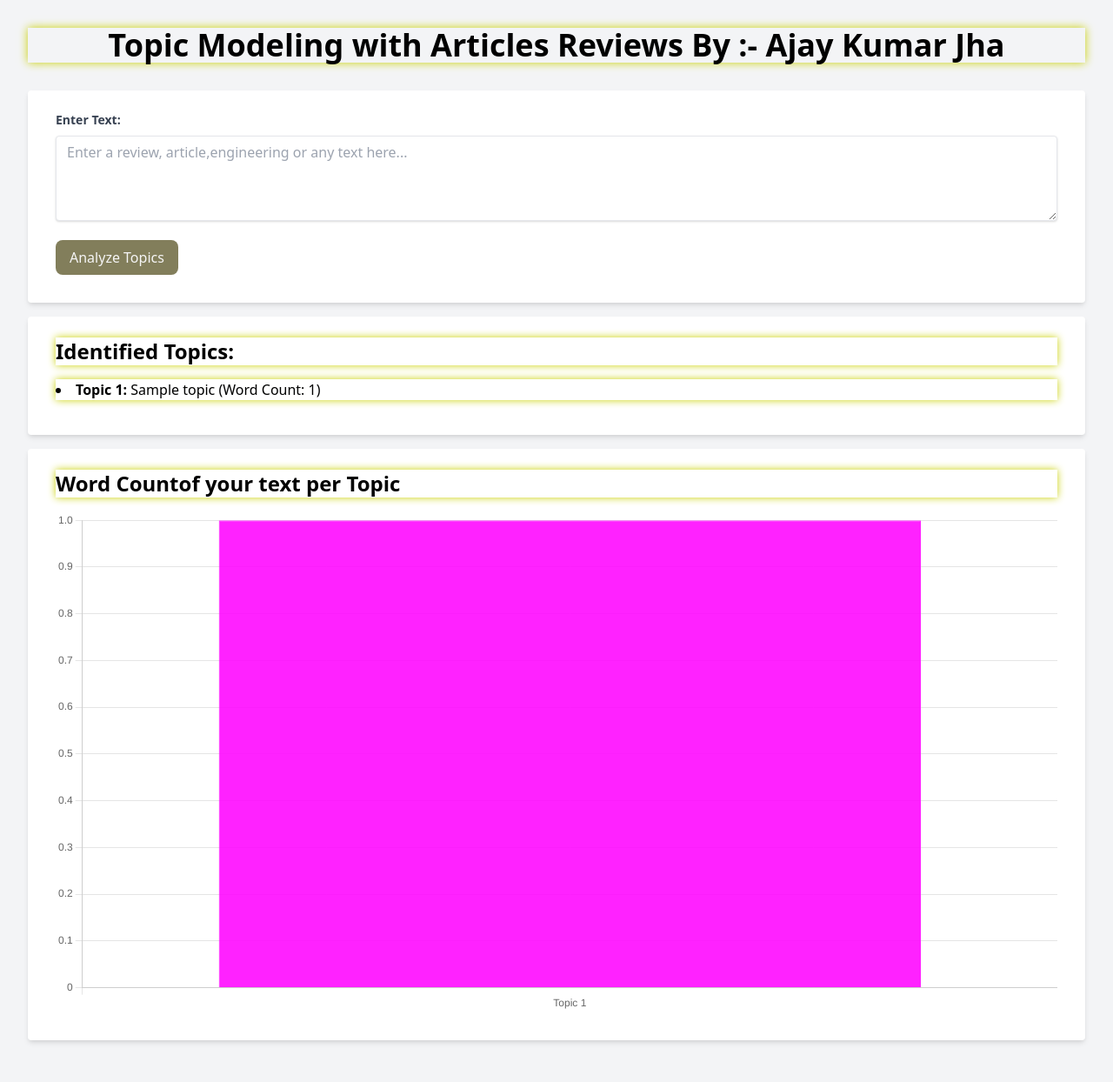
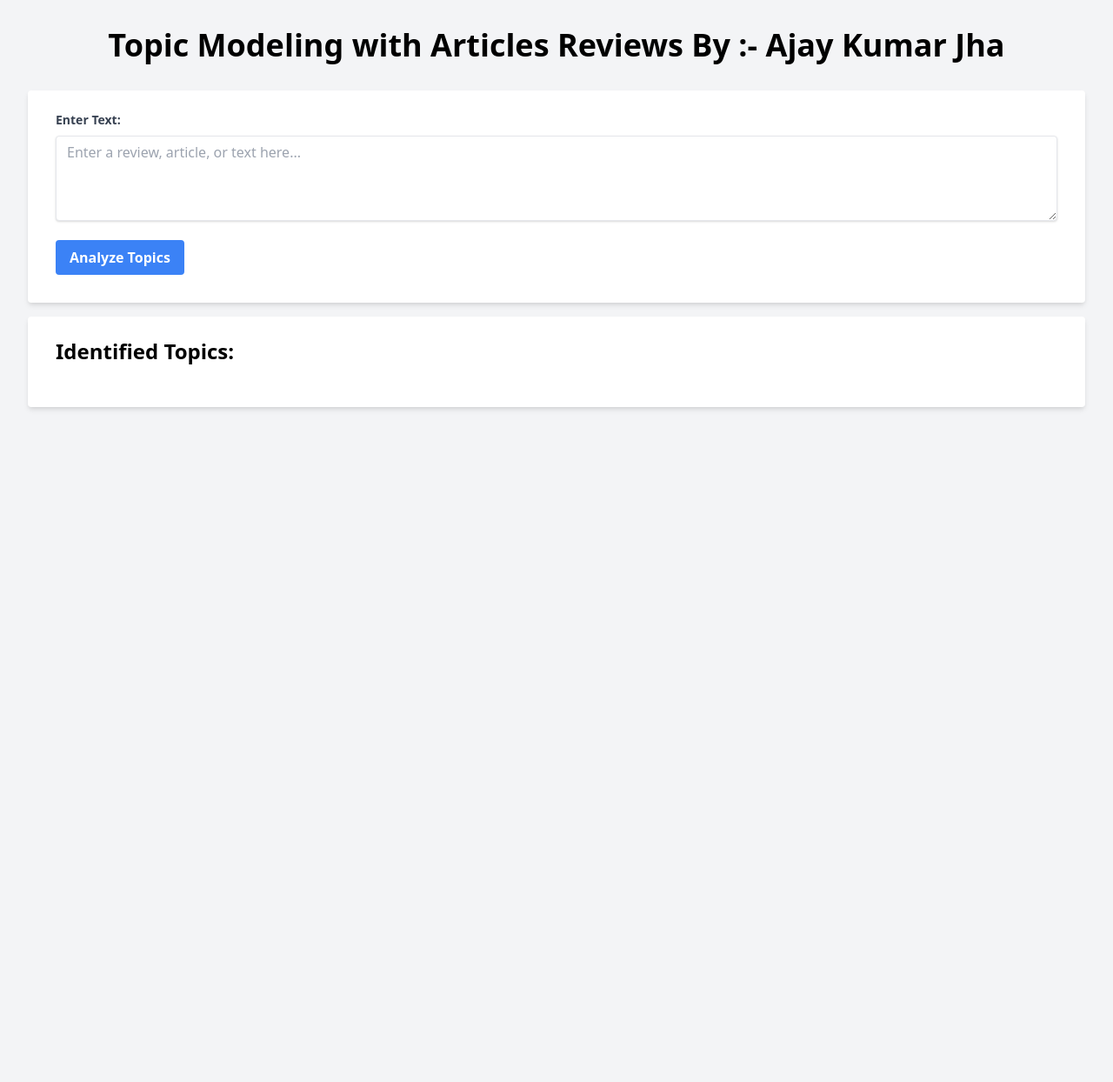
Before and after one commit to Ajaygenuinedoubt/TopicModeling, a Flask app: template template/index.html in a window 1280 px wide. Shown: the whole page at 87% size. After the commit the page ends 471 px from the top, so only its background shows below. Run offline with Flask 3, Linux system fonts and the light colour scheme; the template is opened without the code that fills it: most values are stand-ins (such as "Sample title", 1, 10 or a date in 2020).

Commit message:
Update index.html

```diff
--- a/templates/index.html
+++ b/templates/index.html
@@ -5,101 +5,42 @@
     <meta name="viewport" content="width=device-width, initial-scale=1.0">
     <title>Topic Modeling with Articles Reviews</title>
     <link rel="stylesheet" href="https://cdnjs.cloudflare.com/ajax/libs/tailwindcss/2.2.19/tailwind.min.css" />
-    <script src="https://cdn.jsdelivr.net/npm/chart.js"></script>
-    <style>
-        /* Lighting animation */
-        .glowing-button {
-            background-color: #403a05a7;
-            color: whitesmoke;
-            border-radius: 0.5rem;
-            padding: 0.5rem 1rem;
-            transition: box-shadow 0.3s ease-in-out;
-        }
-        .glowing-button:hover {
-            box-shadow: 0 0 10px rgba(54, 8, 237, 0.7), 0 0 20px rgba(59, 130, 246, 0.7), 0 0 30px rgba(59, 130, 246, 0.7);
-        }
-
-        /* Glowing effect on topics */
-        .glowing-topic {
-            animation: glow 1.5s ease-in-out infinite alternate;
-        }
-        @keyframes glow {
-            from {
-                box-shadow: 0 0 5px #c6f204;
-            }
-            to {
-                box-shadow: 0 0 20px #d39009;
-            }
-        }
-    </style>
 </head>
 <body class="bg-gray-100">
     <div class="container mx-auto p-8">
-        <h1 class="text-4xl font-bold text-center mb-8 glowing-topic">Topic Modeling with Articles Reviews By :- Ajay Kumar Jha</h1>
+        <h1 class="text-4xl font-bold text-center mb-8">Topic Modeling with Articles Reviews By :- Ajay Kumar Jha</h1>
 
         <!-- Input Form -->
         <form method="POST" class="bg-white shadow-md rounded px-8 pt-6 pb-8 mb-4">
             <div class="mb-4">
                 <label class="block text-gray-700 text-sm font-bold mb-2" for="text_input">Enter Text:</label>
-                <textarea id="text_input" name="text_input" rows="4" class="shadow appearance-none border rounded w-full py-2 px-3 text-gray-700 leading-tight focus:outline-none focus:shadow-outline" placeholder="Enter a review, article,engineering or any text here..."></textarea>
+                <textarea id="text_input" name="text_input" rows="4" class="shadow appearance-none border rounded w-full py-2 px-3 text-gray-700 leading-tight focus:outline-none focus:shadow-outline" placeholder="Enter a review, article, or text here..."></textarea>
             </div>
             <div class="flex items-center justify-between">
-                <button class="glowing-button" type="submit">Analyze Topics</button>
+                <button class="bg-blue-500 hover:bg-blue-700 text-white font-bold py-2 px-4 rounded focus:outline-none focus:shadow-outline" type="submit">Analyze Topics</button>
             </div>
         </form>
 
         <!-- Display Topics -->
         {% if topics %}
         <div class="bg-white shadow-md rounded px-8 pt-6 pb-8 mb-4">
-            <h2 class="text-2xl font-bold mb-4 glowing-topic">Identified Topics:</h2>
+            <h2 class="text-2xl font-bold mb-4">Identified Topics:</h2>
             <ul class="list-disc list-inside">
-                {% for topic in topics %}
-                    <li class="mb-2 glowing-topic">
-                        <strong>Topic {{ loop.index }}:</strong> {{ topic | join(", ") }} (Word Count: {{ topic_word_count[loop.index0] }})
+                {% for topic, word_count in zip(topics, word_counts) %}
+                    <li class="mb-2">
+                        <strong>Topic {{ loop.index }}:</strong> {{ topic | join(", ") }}<br>
+                        <strong>Word Count:</strong> {{ word_count }}
                     </li>
                 {% endfor %}
             </ul>
         </div>
+        {% endif %}
 
-        <!-- Word Count Graph -->
-        <div class="bg-white shadow-md rounded px-8 pt-6 pb-8 mb-4">
-            <h2 class="text-2xl font-bold mb-4 glowing-topic">Word Countof your text  per Topic</h2>
-            <canvas id="wordCountChart"></canvas>
+        <!-- Display Error Message -->
+        {% if error %}
+        <div class="bg-red-100 border border-red-400 text-red-700 px-4 py-3 rounded relative" role="alert">
+            <span class="block sm:inline">{{ error }}</span>
         </div>
-
-        <script>
-            // Word count data for the chart
-            var topicLabels = [{% for topic in topics %}'Topic {{ loop.index }}',{% endfor %}];
-            var wordCounts = [{% for count in topic_word_count %}{{ count }},{% endfor %}];
-
-            // Chart.js code for the word count bar chart
-            var ctx = document.getElementById('wordCountChart').getContext('2d');
-            var wordCountChart = new Chart(ctx, {
-                type: 'bar',
-                data: {
-                    labels: topicLabels,
-                    datasets: [{
-                        label: 'Word Count',
-                        data: wordCounts,
-                        backgroundColor: 'rgba(270, 10, 800, 0.9)',
-                        borderColor: 'rgba(509, 30, 746, 1)',
-                        borderWidth: 1
-                    }]
-                },
-                options: {
-                    scales: {
-                        y: {
-                            beginAtZero: true
-                        }
-                    },
-                    plugins: {
-                        legend: {
-                            display: false
-                        }
-                    }
-                }
-            });
-        </script>
         {% endif %}
     </div>
 </body>
```
